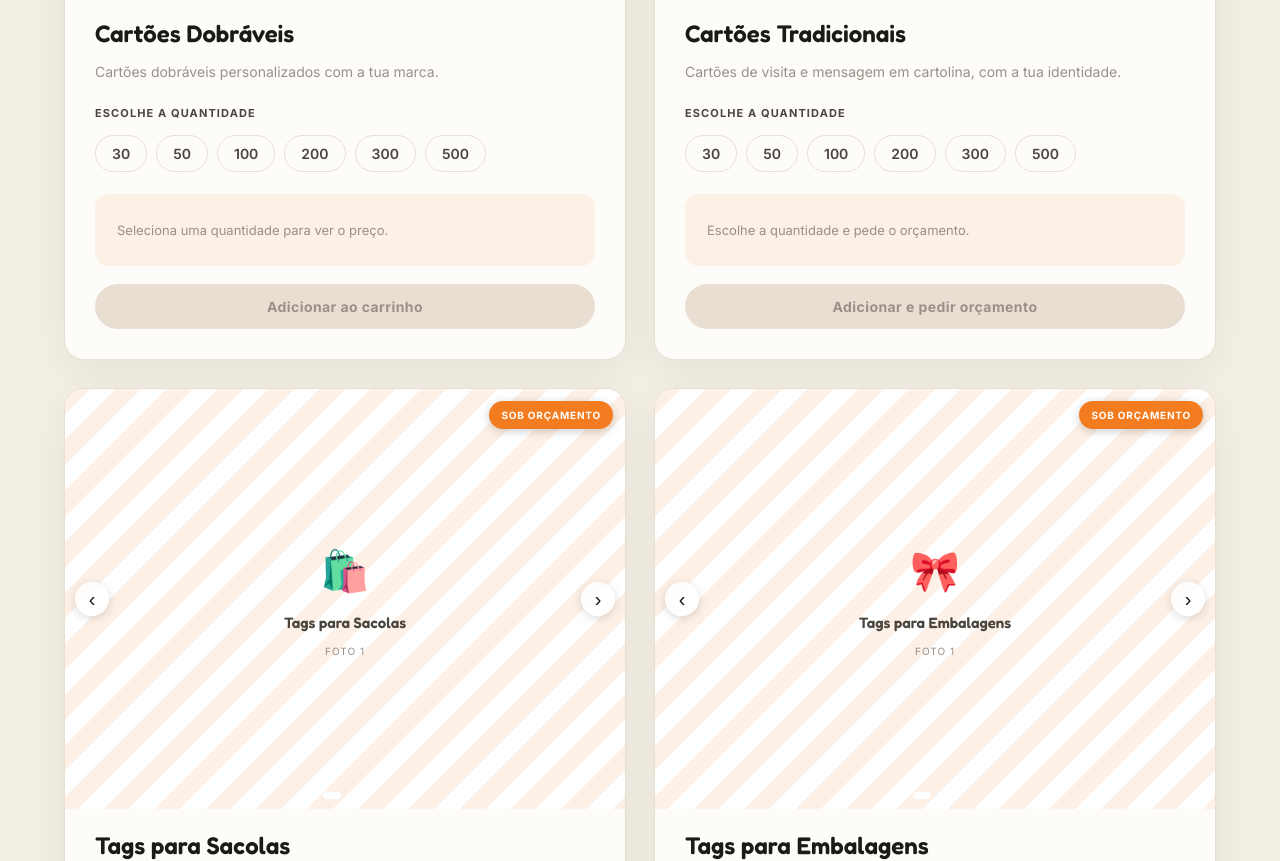
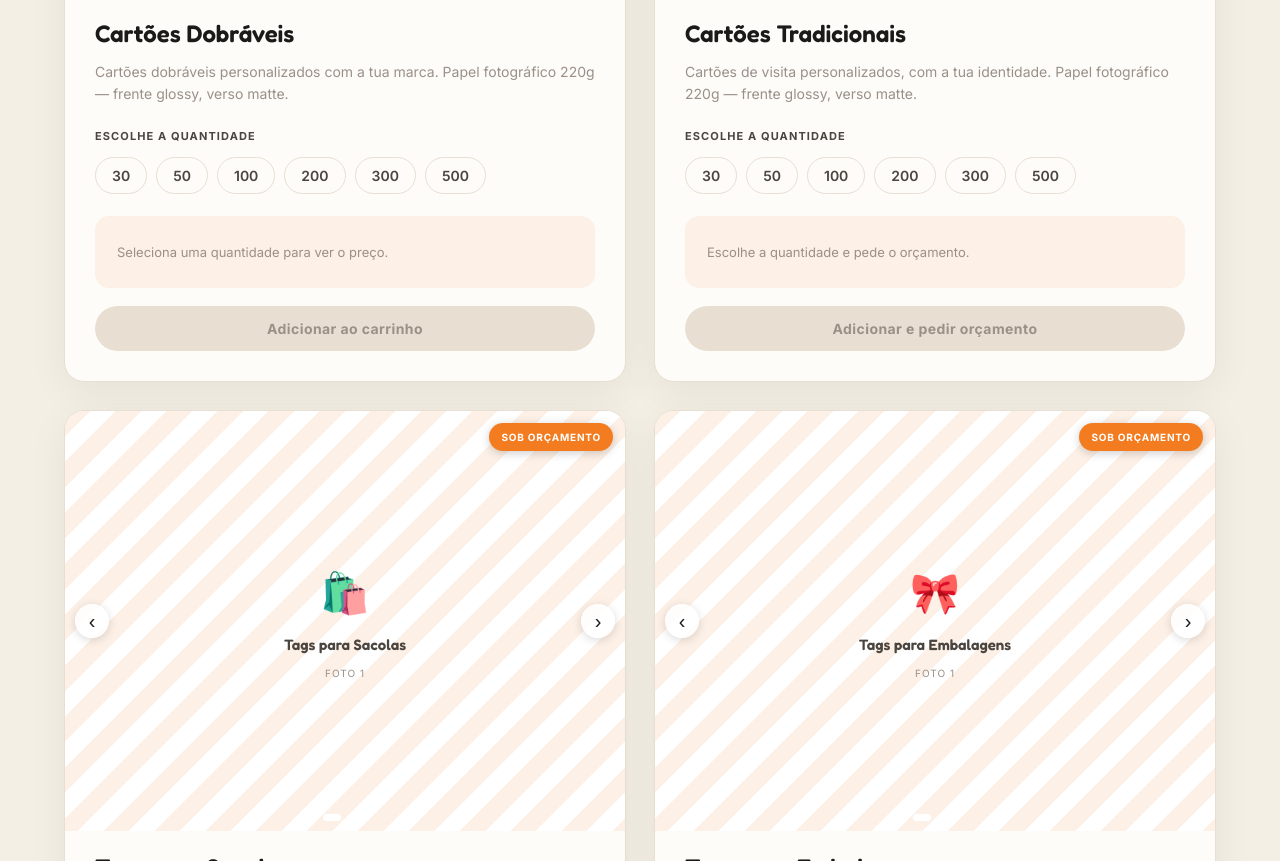
Before and after one commit to biancapedrozoo/bdm-site, a plain HTML site: page bdmcreative/index.html in a window 1280 px wide. Shown: the part 1659-2520 px from the top of the page. Drawn offline with Linux system fonts and the light colour scheme.

Commit message:
Add files via upload

```diff
--- a/bdmcreative/index.html
+++ b/bdmcreative/index.html
@@ -875,7 +875,7 @@
         nome: "Cartões Dobráveis",
         emoji: "💌",
         badge: "Mais pedido",
-        desc: "Cartões dobráveis personalizados com a tua marca.",
+        desc: "Cartões dobráveis personalizados com a tua marca. Papel fotográfico 220g — frente glossy, verso matte.",
         tiers: [
           { qty: 30,  unit: 1.17, price: 35  },
           { qty: 50,  unit: 0.90, price: 45  },
@@ -890,7 +890,7 @@
         id: "cartoes-tradicionais",
         nome: "Cartões Tradicionais",
         emoji: "🪪",
-        desc: "Cartões de visita e mensagem em cartolina, com a tua identidade.",
+        desc: "Cartões de visita personalizados, com a tua identidade. Papel fotográfico 220g — frente glossy, verso matte.",
         quote: true,
         tiers: [ {qty:30},{qty:50},{qty:100},{qty:200},{qty:300},{qty:500} ]
       },
```
